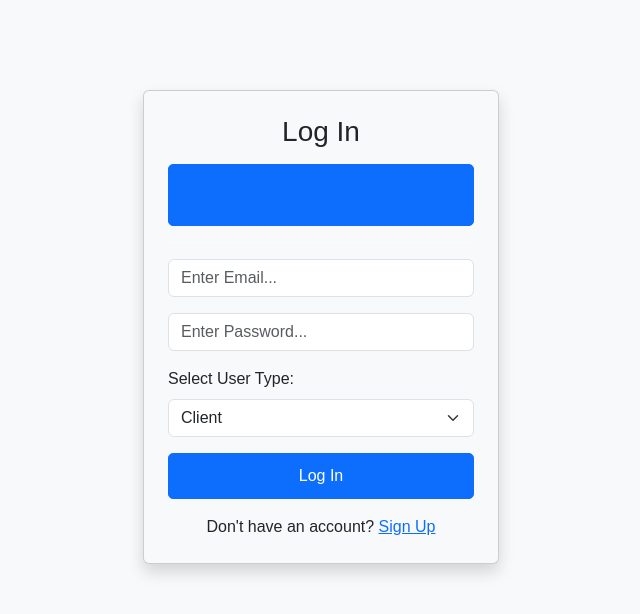
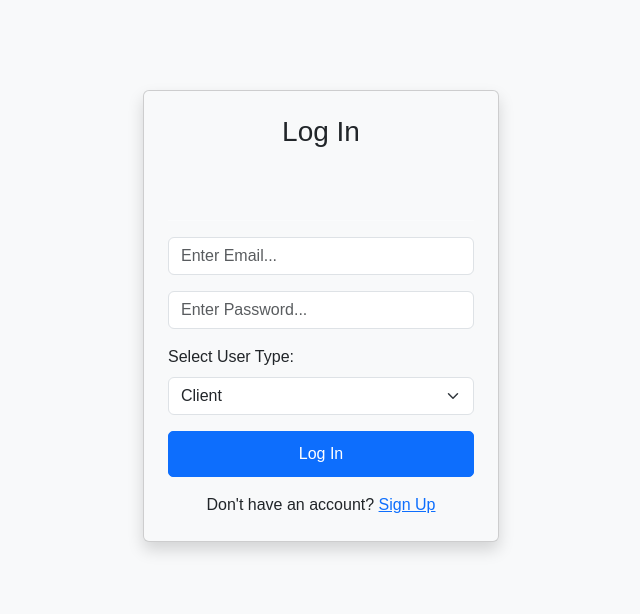
Before and after one commit to Amit25Kumar02/Job-Search-Project, a React (Vite) app in the folder User-Frontend/: page /login in a window 1280 px wide. Shown: the top 614 px of the page, without its empty margins (319-959 px from the left). Built offline with nearby package versions, Linux system fonts and the light colour scheme; no server answers.

Commit message:
login with google btn css remove

```diff
--- a/User-Frontend/src/Log/Login.jsx
+++ b/User-Frontend/src/Log/Login.jsx
@@ -80,8 +80,9 @@ function Login() {
             <h3 className="text-center text-dark mb-3">Log In</h3>
 
             {/* 🔹 Google Login Button */}
-            <div className="btn btn-primary w-100">
+            <div >
               <GoogleLogin
+              // className="google-btn"
                 onSuccess={handleGoogleLogin}
                 onError={() =>
                   toast.error("Google Login Failed", { position: "top-center" })
--- a/User-Frontend/src/index.css
+++ b/User-Frontend/src/index.css
@@ -117,15 +117,10 @@ width: 10px;
   font-size: 18px;
 
 }
-.google-btn-wrapper {
+.google-btn {
   width: 100%;
   display: flex;
   justify-content: center;
-}
-
-.google-btn-wrapper iframe {
-    transform: scale(1.4);   /* increase or decrease as needed */
-  transform-origin: left center;
 }
 
 
```
